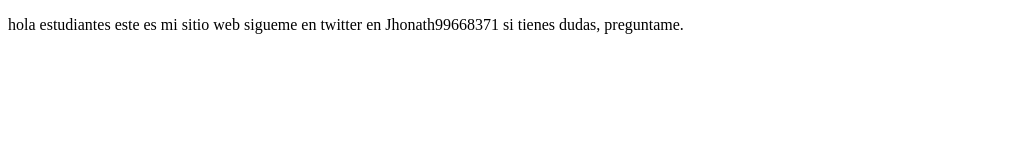
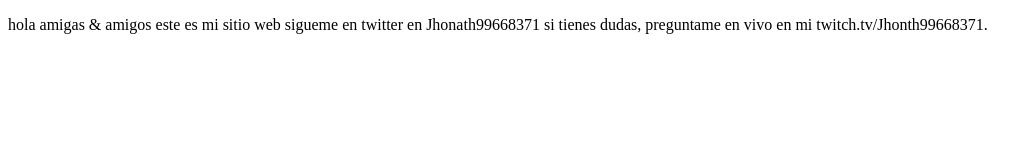
Before and after one commit to jlopezcabrera88/proyectoDemoCursoPrework, a plain HTML site: page index.html in a window 1280 px wide. Shown: the whole page, without its empty margins (0-1036 px from the left). Drawn offline with Linux system fonts and the light colour scheme.

Commit message:
cambios agregamos sitios de twitch

```diff
--- a/index.html
+++ b/index.html
@@ -8,8 +8,8 @@
 </head>
 <body>
    <p>
-       hola estudiantes este es mi sitio web
-       sigueme en twitter en Jhonath99668371 si tienes dudas, preguntame.
+       hola amigas & amigos este es mi sitio web
+       sigueme en twitter en Jhonath99668371 si tienes dudas, preguntame en vivo en mi twitch.tv/Jhonth99668371.
    </p>
 </body>
 </html>
```
